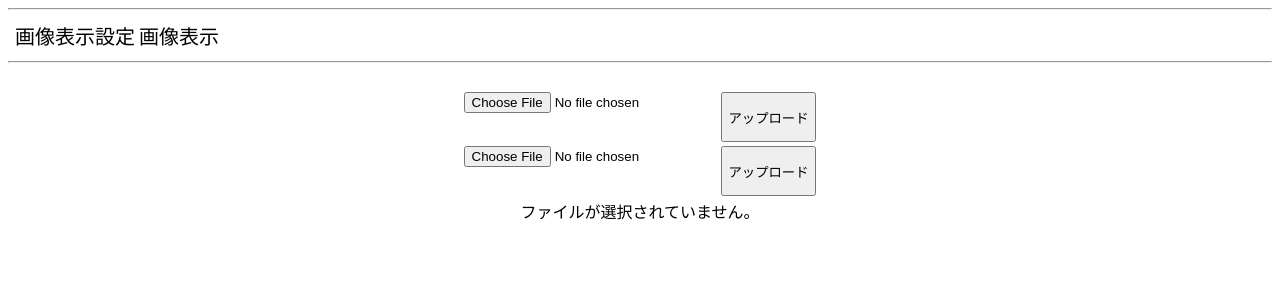
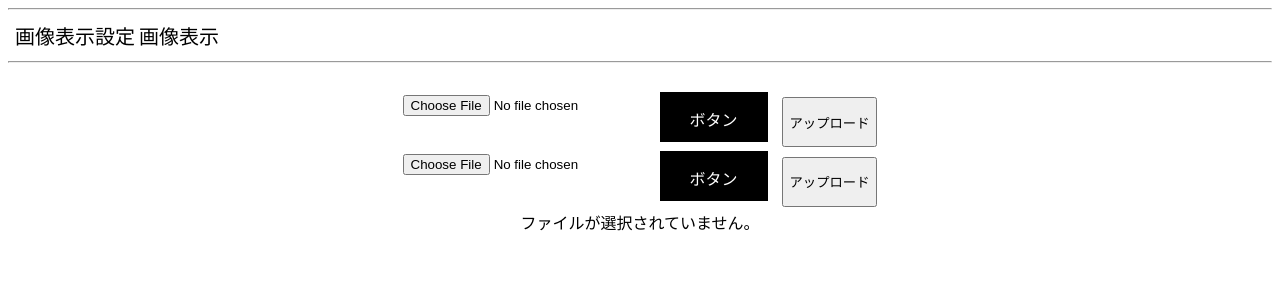
Before and after one commit to garuku19991120/gaisen11111, a PHP site: page / in a window 1280 px wide. Shown: the top 300 px of the page. Run offline with PHP 8.4, Linux system fonts and the light colour scheme; data that the repository does not hold is empty.

Commit message:
なんかやったやつ

```diff
--- a/gazou/css/style.css
+++ b/gazou/css/style.css
@@ -51,3 +51,6 @@ label input {
   margin: 10px;
   border: solid 1px silver;
 }
+.botann{
+  display: none;
+}
--- a/gazou/index.php
+++ b/gazou/index.php
@@ -45,23 +45,27 @@
         <td>
           <form action="" method="post">
             <input type="file" name="fname">
+
         </td>
         <td>
-          <input type="submit" value="アップロード">
-        </form>
+          <input type="checkbox" name="" value=""id="gazou1"class="botann">
+          <label for="gazou1">ボタン</label>
+          <input type="submit"value="アップロード">
         </td>
       </tr>
       <tr>
         <td>
-          <form action="" method="post" enctype="multipart/form-data">
             <input type="file" name="fname">
         </td>
         <td>
+          <input type="checkbox" name="" value=""id="gazou2"class="botann">
+          <label for="gazou2">ボタン</label>
           <input type="submit" value="アップロード">
         </form>
         </td>
       </tr>
     </table>
+
 <?php
 $tempfile = $_FILES['fname']['tmp_name'];
 $filename = './upimg/' . $_FILES['fname']['name'];
```
